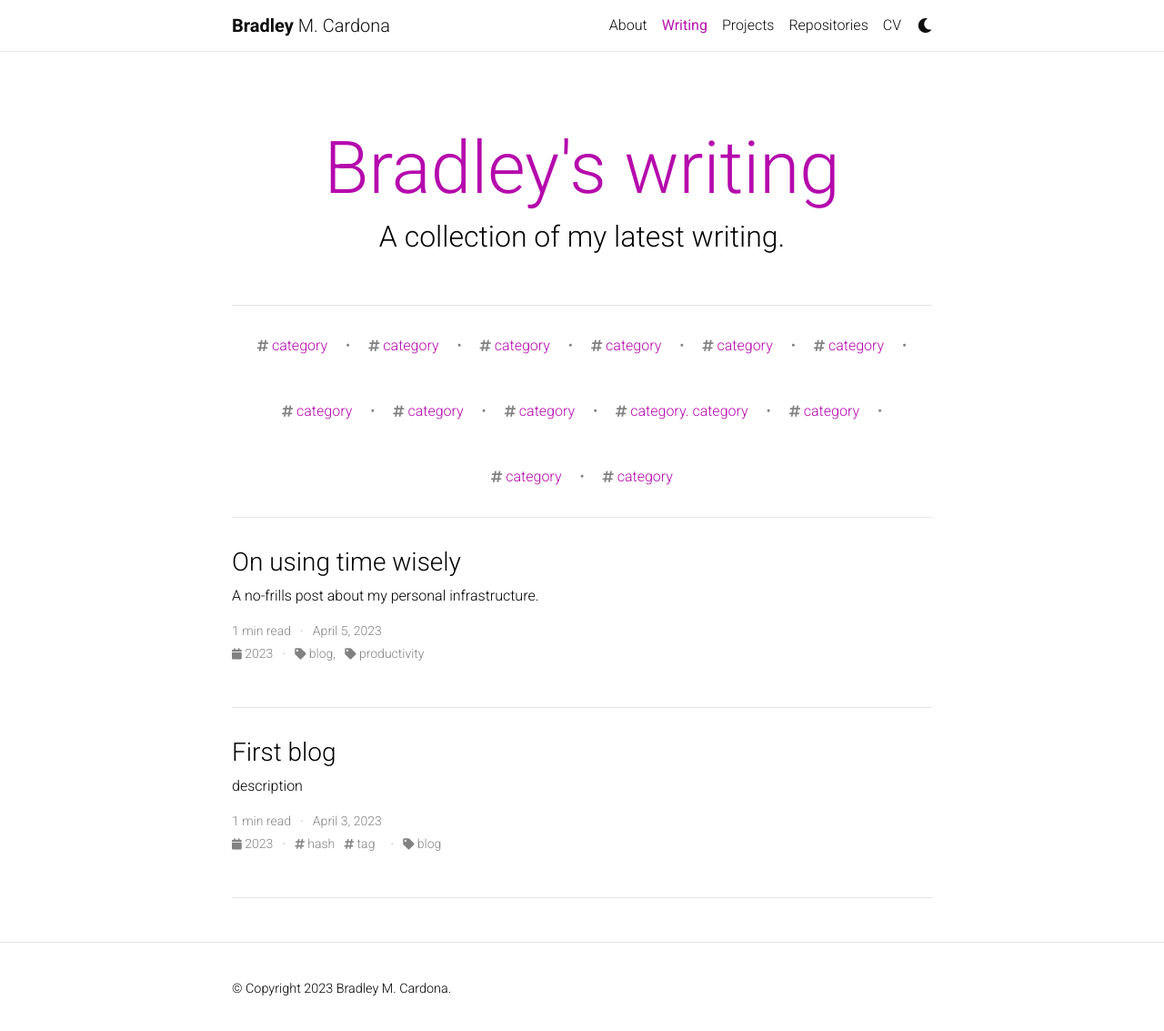
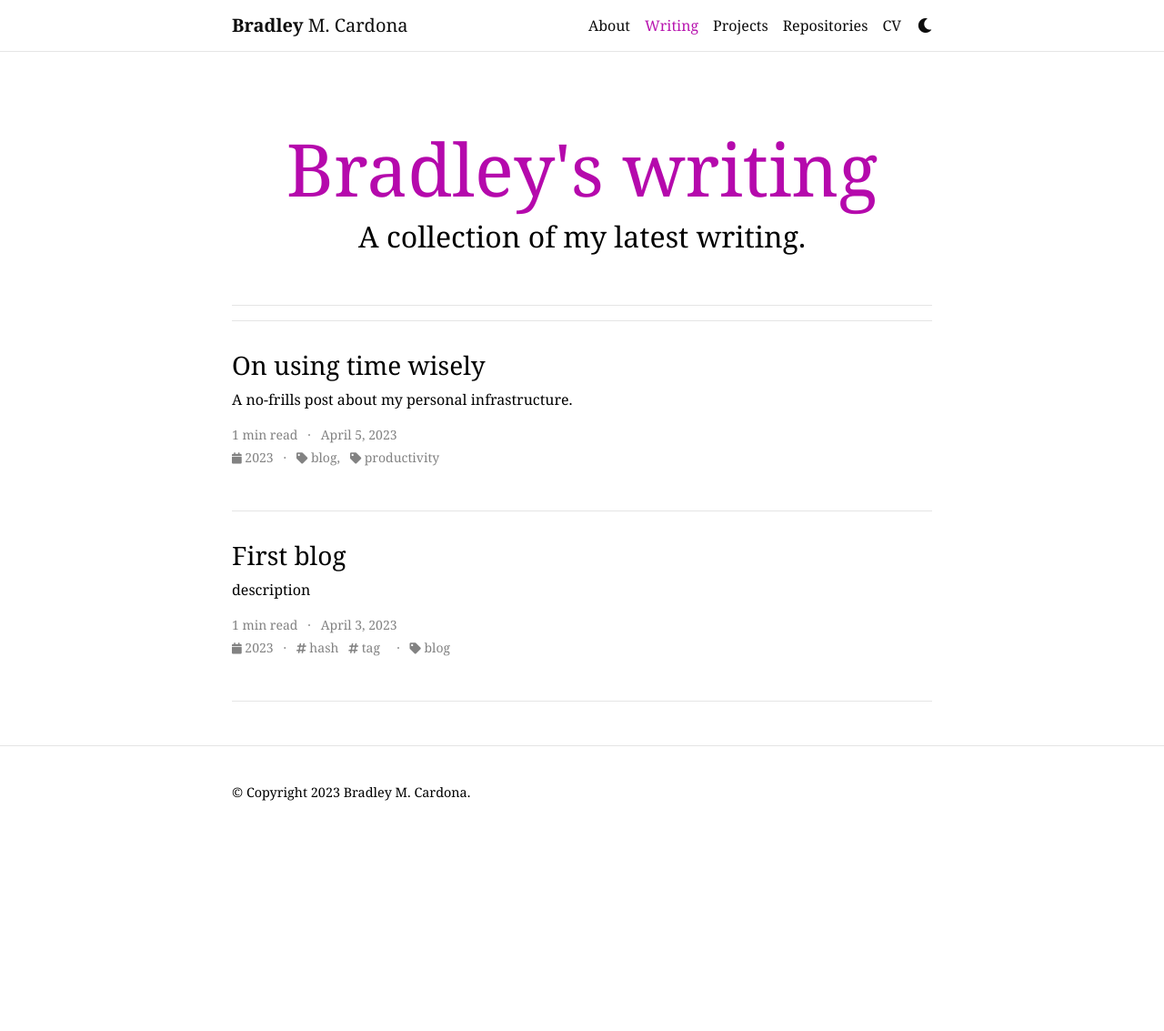
Before and after one commit to BMCARDONA/bmcardona.github.io, a Jekyll site: the page built from blog/index.html, in a window 1280 px wide and 1137 px high. Shown: the top 1133 px of the window at 91% size. Built offline with Jekyll 4.4.1, drawn with Linux system fonts in a browser that asks for light colours; the list of posts is cut into pages by our own code; comment, search, counter and statistics services are not loaded; a style sheet for code colours, icons or effects is not loaded.

Commit message:
change font

```diff
--- a/_config.yml
+++ b/_config.yml
@@ -239,7 +239,7 @@
 # -----------------------------------------------------------------------------
 
 jekyll-archives:
-  enabled: [year, tags, categories] # enables year, tag and category archives (remove if you need to disable one of them).
+  enabled: [] # enables year, tag and category archives (remove if you need to disable one of them).
   layouts:
     year: archive-year
     tag: archive-tag
@@ -249,7 +249,7 @@
     tag: '/blog/tag/:name/'
     category: '/blog/category/:name/'
 
-display_tags: [category, category, category, category, category, category, category, category, category, category. category, category, category, category] # this tags will be displayed on the front page of your blog
+display_tags: [] # this tags will be displayed on the front page of your blog
 
 # -----------------------------------------------------------------------------
 # Jekyll Scholar
--- a/assets/css/main.scss
+++ b/assets/css/main.scss
@@ -13,3 +13,7 @@
   "base",
   "distill"
 ;
+
+body {
+  font-family: Georgia, sans-serif;
+}
```
